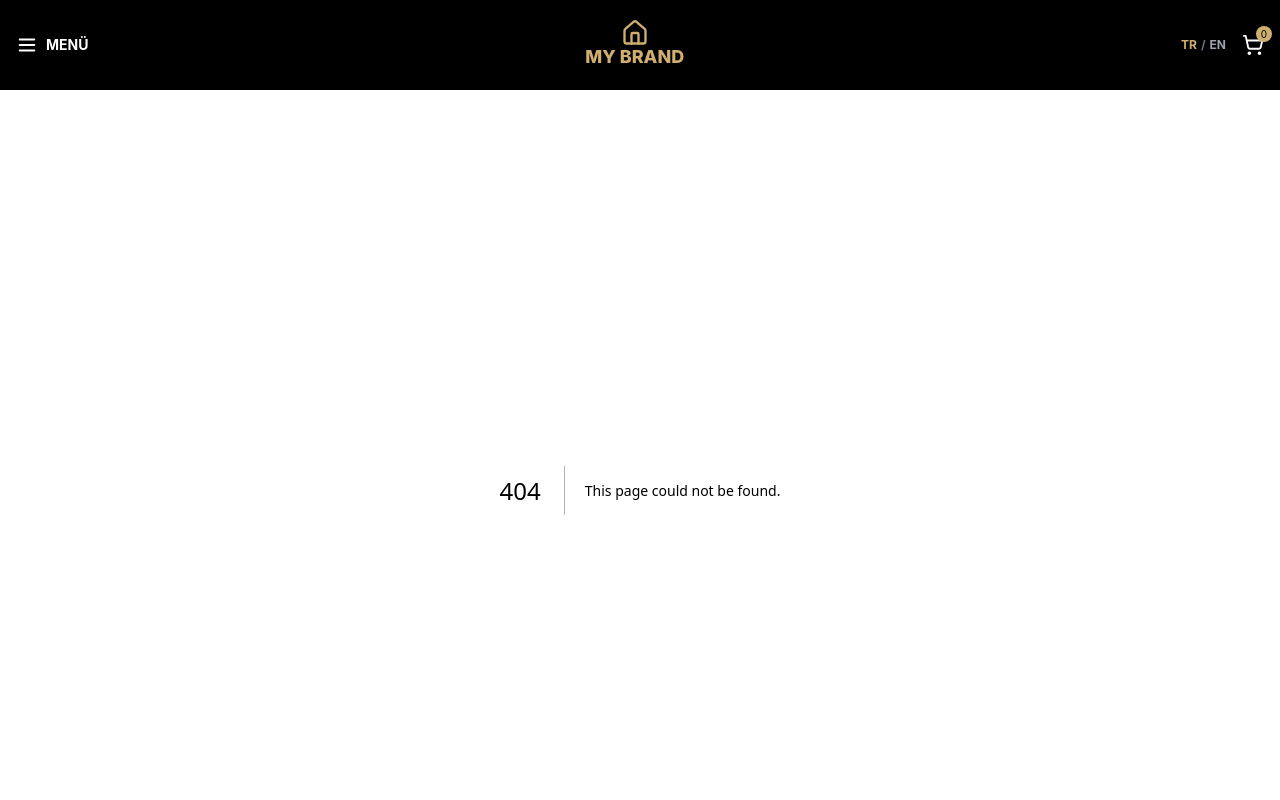
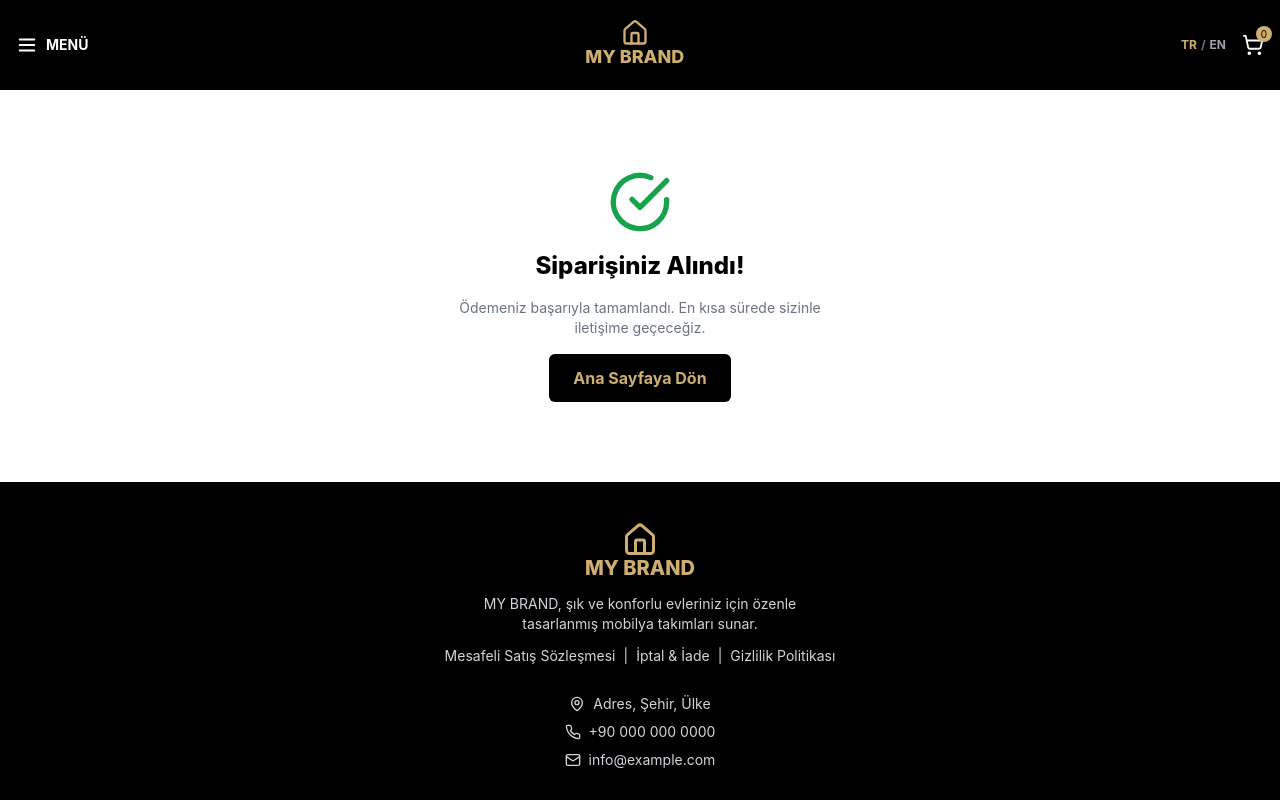
Before and after one commit to takrun00-hue/berk-homeavm, a Next.js app: page /checkout/app/checkout/success in a window 1280 px wide. Before the commit this address had no page. Shown: the top 800 px of the page. Built offline with nearby package versions, Linux system fonts and the light colour scheme.

Commit message:
Create SuccessPage component for order confirmation

```diff
--- /dev/null
+++ b/app/checkout/app/checkout/success/page.tsx
@@ -0,0 +1,29 @@
+"use client";
+
+import Link from "next/link";
+import { CheckCircle } from "lucide-react";
+import { useLanguage } from "@/context/LanguageContext";
+
+export default function SuccessPage() {
+  const { locale } = useLanguage();
+
+  return (
+    <section className="py-20 px-4 max-w-md mx-auto text-center space-y-4">
+      <CheckCircle size={64} className="mx-auto text-green-600" />
+      <h1 className="text-2xl font-extrabold">
+        {locale === "tr" ? "Siparişiniz Alındı!" : "Order Received!"}
+      </h1>
+      <p className="text-gray-500 text-sm">
+        {locale === "tr"
+          ? "Ödemeniz başarıyla tamamlandı. En kısa sürede sizinle iletişime geçeceğiz."
+          : "Your payment was successful. We will contact you shortly."}
+      </p>
+      <Link
+        href="/"
+        className="inline-block bg-black text-gold px-6 py-3 rounded-md font-bold mt-4"
+      >
+        {locale === "tr" ? "Ana Sayfaya Dön" : "Back to Home"}
+      </Link>
+    </section>
+  );
+}
```
